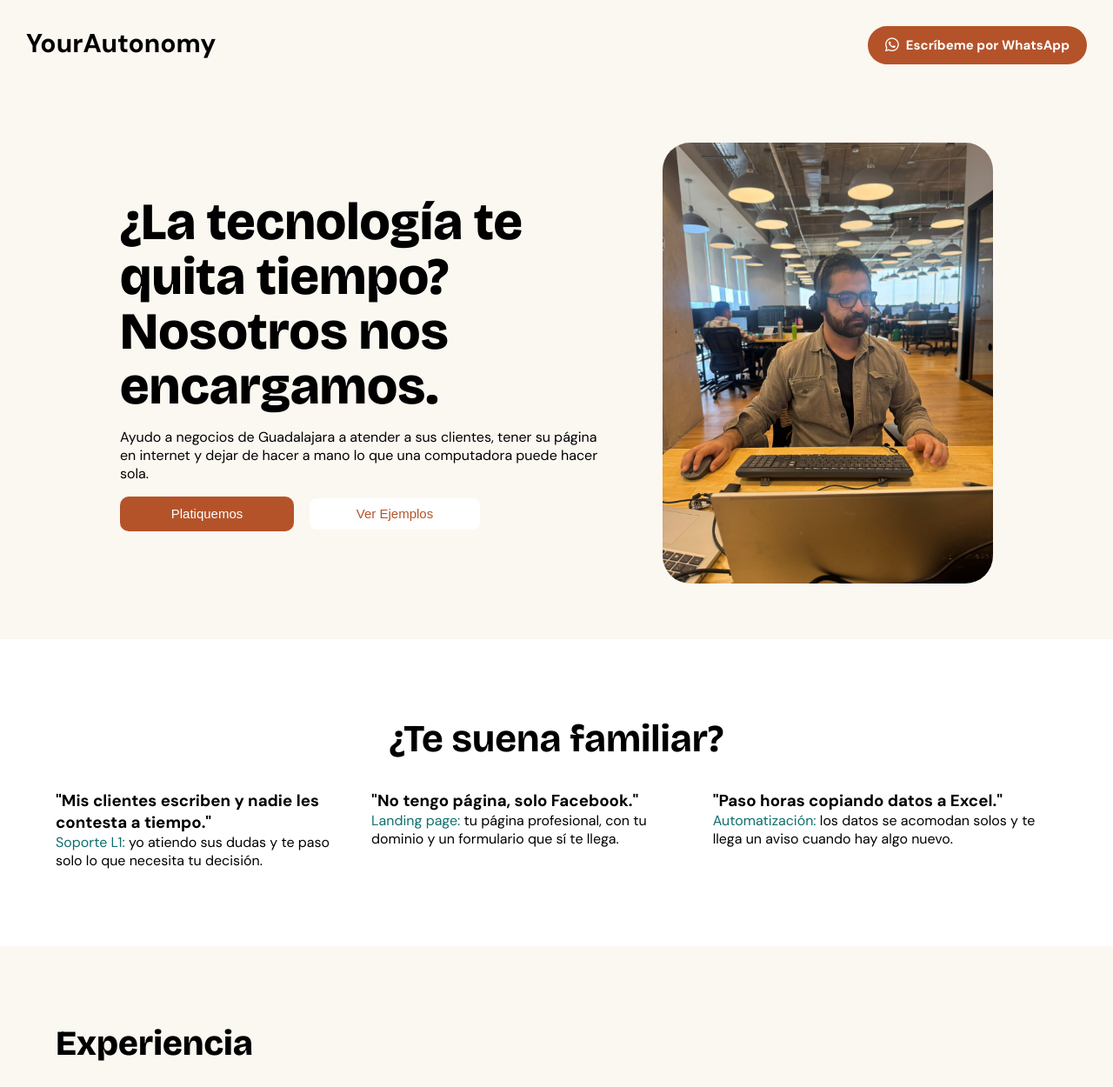
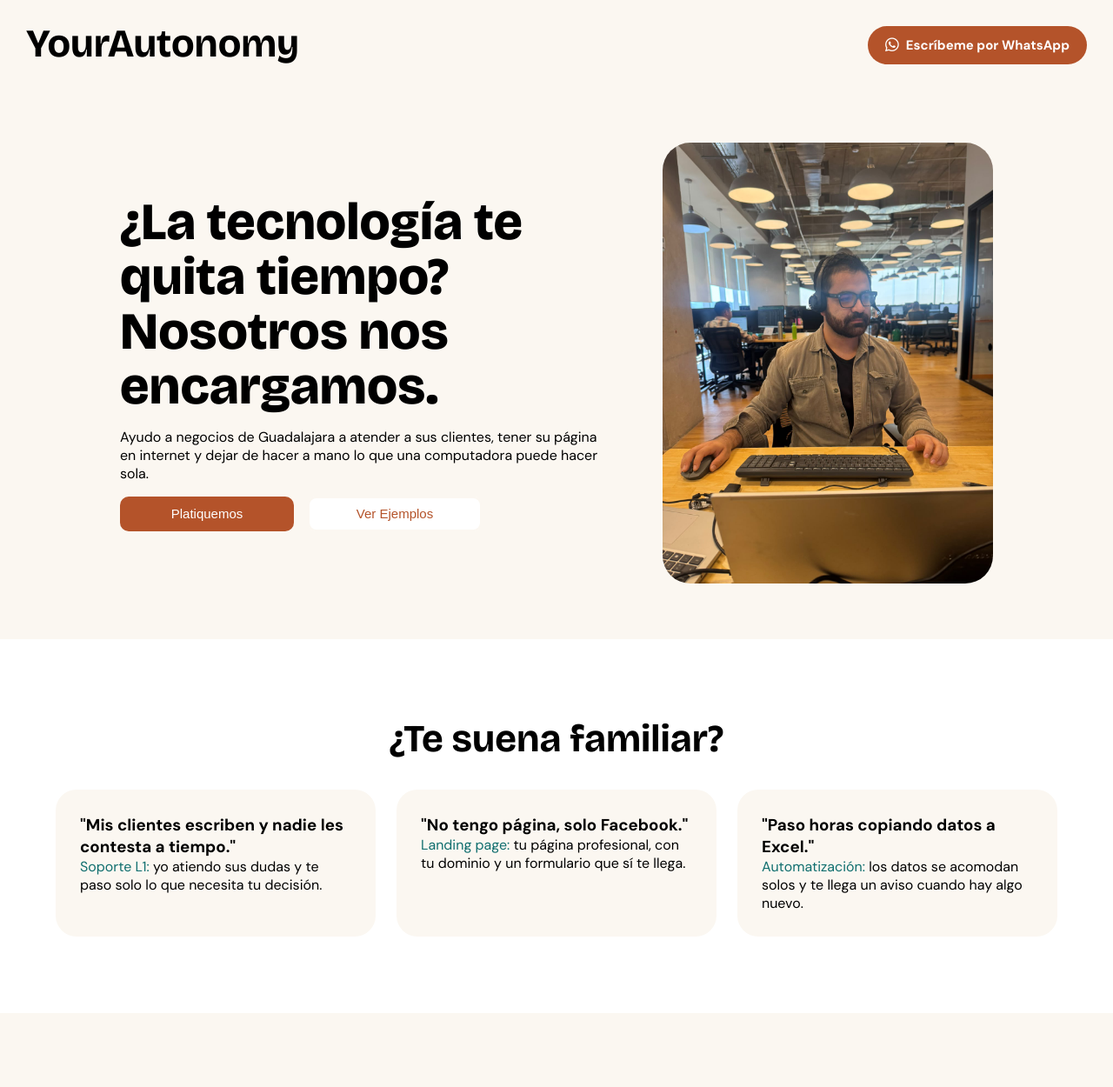
Before and after one commit to yourautonomy/yourautonomy, a plain HTML site: page index.html in a window 1280 px wide. Shown: the top 1250 px of the page at 87% size. Drawn offline with nearby package versions, Linux system fonts and the light colour scheme.

Commit message:
arreglamos los errores del css y html

```diff
--- a/index.css
+++ b/index.css
@@ -18,19 +18,12 @@
     padding:0;
     box-sizing: border-box;
 }
-.header {
-  display: flex;
-  justify-content: space-between;
-  align-items: center;
-  max-width: 1200px;
-  margin: 0 auto;
-  padding: 24px;
-}
+
   body {
     font-family: var(--font-texto);
   }
 .navbar-container{
-    width: 100vph;
+    width: 100%;
     height: 100px;
     display: flex;
     flex-direction: row;
@@ -39,10 +32,10 @@
     background-color: var(--crema);
 }
 
-.navbar-name h2{
+.navbar-name {
     font-size: 30px;
-    font-style: var(--font-titulos);
-    display: flexbox;
+    font-family: var(--font-titulos);
+    display: flex;
     align-items: center;
     justify-content: center;
     text-align: center;
@@ -173,19 +166,26 @@
 
 /*Servicios*/
 
-.servicios{
-  max-width: 1200px;
-  margin:  0 auto;
-  padding: 88px 24px;
+.servicios {
   background-color: var(--blanco);
 }
-.servicios_container{
+
+.servicios_container {
+  max-width: 1200px;
+  margin: 0 auto;
+  padding: 88px 24px;
   display: flex;
   flex-direction: column;
-  justify-content: center;
   align-items: center;
   gap: 2rem;
 }
+
+   .servicios .tarjeta {
+     background: var(--crema);
+     border-radius: 24px;
+     padding: 28px;
+   }
+
 
 .servicios_container h2{
   font-size: 44px;
@@ -193,12 +193,12 @@
   text-align: left;
 }
 
-.servicios_grid{
-  display: flex;
-  flex-direction: row;
+.servicios_grid {
+  width: 100%;              /* ← esta línea */
+  display: grid;
+  grid-template-columns: repeat(auto-fit, minmax(280px, 1fr));
   gap: 1.5rem;
 }
-
 .etiqueta{
   color: var(--secundario);
 }
--- a/index.html
+++ b/index.html
@@ -1,5 +1,5 @@
 <!DOCTYPE html>
-<html lang="en">
+<html lang="es">
 
 <head>
     <meta charset="UTF-8">
@@ -7,7 +7,6 @@
     <title>YourAutonomy</title>
     <link rel="stylesheet" href="/index.css">
     <link rel="stylesheet" href="https://cdnjs.cloudflare.com/ajax/libs/font-awesome/6.5.1/css/all.min.css">
-    <link href="https://fonts.googleapis.com/css2?family=DM+Sans:wght@400;500;700&display=swap" rel="stylesheet">
     <link
         href="https://fonts.googleapis.com/css2?family=Bricolage+Grotesque:wght@500;700;800&family=DM+Sans:wght@400;500;700&display=swap"
         rel="stylesheet">
@@ -34,10 +33,10 @@
                     hacer a mano lo que una computadora puede hacer sola.</p>
                 <div class="somos-texto_buttons">
                     <button id="platiquemos">
-                        <p>Platiquemos</p>
+                        Platiquemos
                     </button>
                     <button id="ejemplo">
-                        <p>Ver Ejemplos</p>
+                        Ver Ejemplos
                     </button>
                 </div>
             </div>
```
